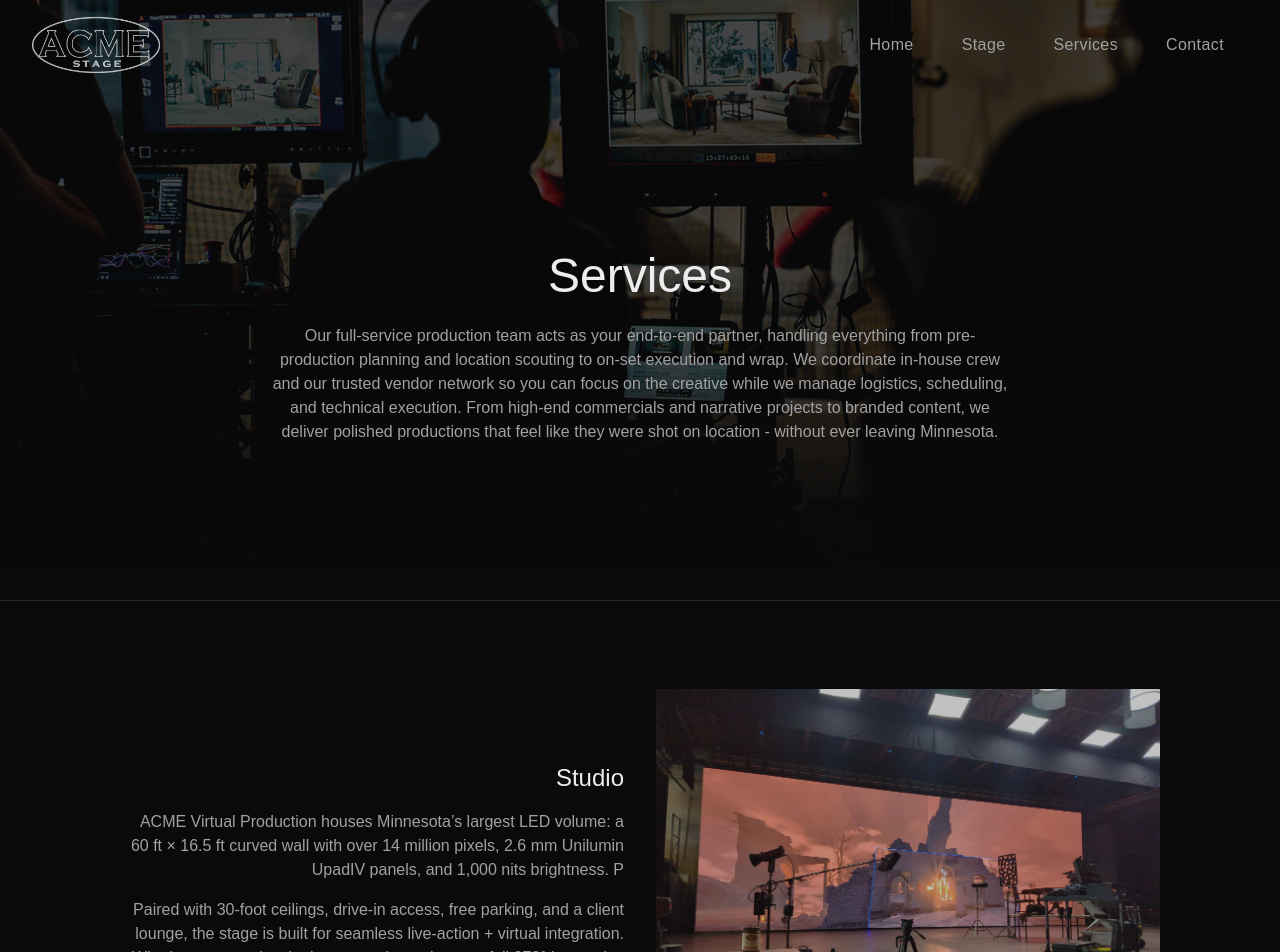
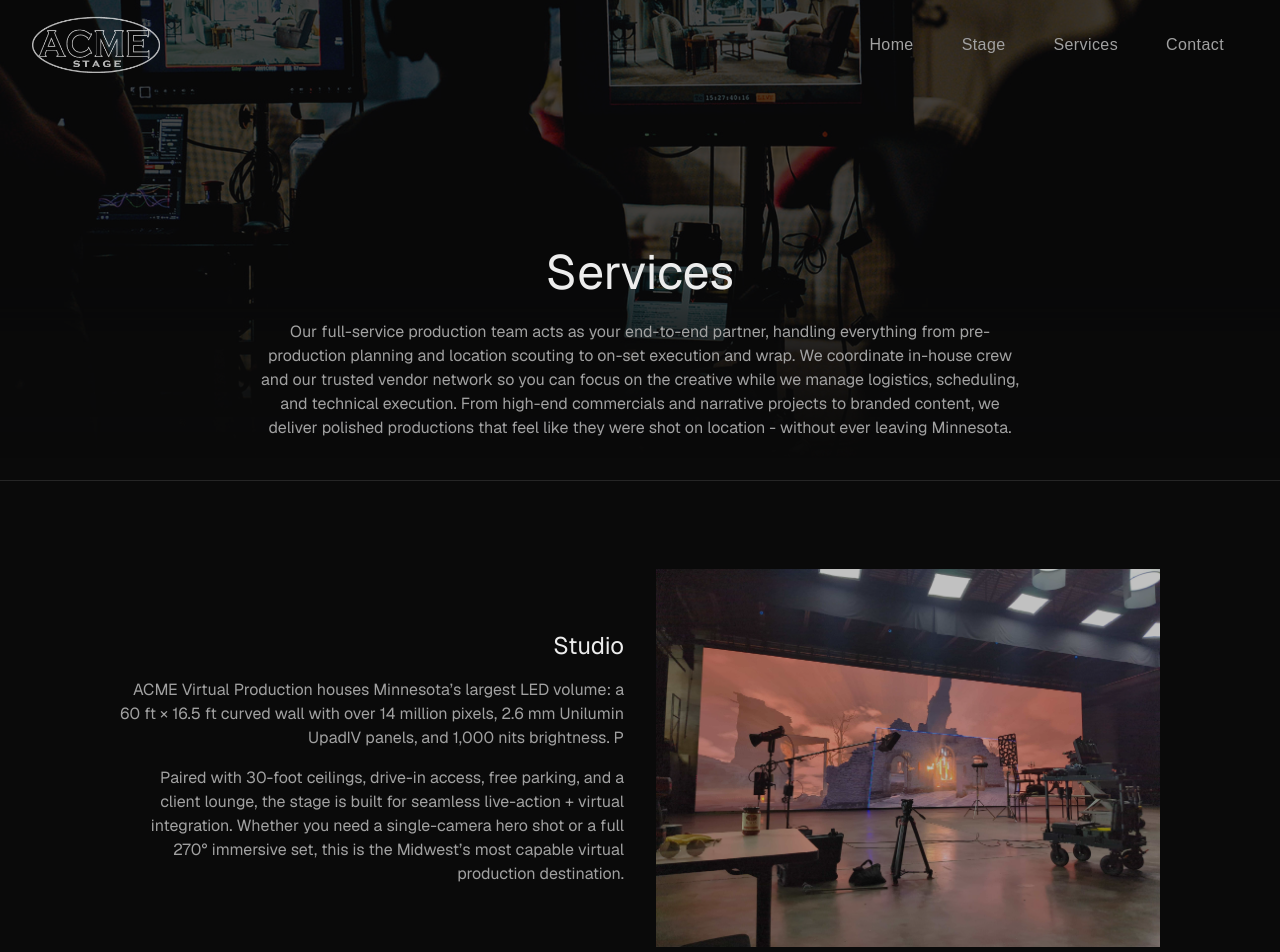
Before and after one commit to acmestagevp/acmevp-website, a Next.js app: page /services in a window 1280 px wide. Shown: the top 952 px of the page. Built offline with nearby package versions, Linux system fonts and the light colour scheme.

Commit message:
framer-motion first pass, fixed contact form dropdown

```diff
--- a/app/contact/page.tsx
+++ b/app/contact/page.tsx
@@ -1,7 +1,6 @@
 import ContentWrapper from "@/components/layout/ContentWrapper"
 import Section from "@/components/layout/Section"
-import { Content } from "next/font/google"
-import React from "react"
+import AnimateIn from "@/components/decoration/AnimateIn"
 
 const Contact = () => {
 	return (
@@ -9,25 +8,33 @@ const Contact = () => {
 			<ContentWrapper variant="wide">
 				<div className="min-h-[70vh] w-full flex flex-col md:flex-row">
 					<div className="flex flex-col justify-center md:items-end p-8 md:pl-16 md:w-2/5 text-center md:text-right text-balance">
+						<AnimateIn>
 							<h2 className="text-2xl mb-6">Let's build your world.</h2>
+						</AnimateIn>
+						<AnimateIn delay={0.2}>
 							<p className="mb-8 text-neutral-400">
-							Ready to step into the volume? Whether you're booking the 60ft wall or need a full VAD
-							environment, our team is ready to build with you.
+								Ready to step into the volume? Whether you're booking the 60ft wall or need a full
+								VAD environment, our team is ready to build with you.
 							</p>
+						</AnimateIn>
 
 						<div className="space-y-2">
+							<AnimateIn delay={0.3}>
 								<div>
 									<h4 className="text-sm text-neutral-400">Email</h4>
 									<p className="text-lg">
 										<a href="mailto:info@acmevp.com">info@acmevp.com</a>
 									</p>
 								</div>
+							</AnimateIn>
+							<AnimateIn delay={0.3}>
 								<div>
 									<h4 className="text-sm text-neutral-400">Phone</h4>
 									<p className="text-lg">
 										<a href="tel:6123850488">(612) 385-0488</a>
 									</p>
 								</div>
+							</AnimateIn>
 						</div>
 					</div>
 
@@ -53,7 +60,11 @@ const Contact = () => {
 
 							<div className="flex flex-col">
 								<label className="mb-2 text-sm ">Project Type</label>
-								<select className="border border-neutral-700 p-3 rounded focus:outline-none focus:border-blue-500 transition-colors">
+								<select
+									className="bg-neutral-950 text-neutral-200 border border-neutral-700 p-3 rounded
+               focus:outline-none focus:border-blue-500 transition-colors
+               appearance-none"
+								>
 									<option>Virtual Production / LED Volume</option>
 									<option>VAD / Unreal Engine Build</option>
 									<option>Post-Production</option>
--- a/app/layout.tsx
+++ b/app/layout.tsx
@@ -59,7 +59,7 @@ export default function RootLayout({
 				<div className="relative z-10 flex min-h-screen flex-col">
 					{/* <Background /> */}
 					<NavBar />
-					<main className="">{children}</main>
+					<main className="font-sans">{children}</main>
 					<Footer />
 					<Image
 						className="absolute inset-x-0 w-screen bottom-0 h-[50vh] pointer-events-none z-[-1] object-cover opacity-25 bg-mask-top"
--- a/app/services/page.tsx
+++ b/app/services/page.tsx
@@ -3,6 +3,7 @@ import ContentWrapper from "@/components/layout/ContentWrapper"
 import Content from "@/components/Content"
 import Section from "@/components/layout/Section"
 import Link from "next/link"
+import AnimateIn from "@/components/decoration/AnimateIn"
 
 const Services = () => {
 	return (
@@ -13,23 +14,29 @@ const Services = () => {
 				graphic="/images/services/services.jpg"
 				alt="BTS Photo of volume wall shoot at ACME Stage. Photo by Krizia Studios."
 			>
-				<ContentWrapper className="pt-56 pb-32">
+				<ContentWrapper className="pt-64 pb-12">
 					<div className="relative z-10 text-center">
+						<AnimateIn>
 							<h1 className="text-3xl md:text-5xl">Services</h1>
+						</AnimateIn>
+						<AnimateIn delay={0.25}>
 							<p className="mt-6 text-neutral-400 text-balance">
-							Our full-service production team acts as your end-to-end partner, handling everything
-							from pre-production planning and location scouting to on-set execution and wrap. We
-							coordinate in-house crew and our trusted vendor network so you can focus on the
-							creative while we manage logistics, scheduling, and technical execution. From high-end
-							commercials and narrative projects to branded content, we deliver polished productions
-							that feel like they were shot on location - without ever leaving Minnesota.
+								Our full-service production team acts as your end-to-end partner, handling
+								everything from pre-production planning and location scouting to on-set execution
+								and wrap. We coordinate in-house crew and our trusted vendor network so you can
+								focus on the creative while we manage logistics, scheduling, and technical
+								execution. From high-end commercials and narrative projects to branded content, we
+								deliver polished productions that feel like they were shot on location - without
+								ever leaving Minnesota.
 							</p>
+						</AnimateIn>
 					</div>
 				</ContentWrapper>
 			</Header>
 			<Section variant="custom" className="p-18" border>
 				<ContentWrapper variant="wide">
 					<Content graphic="/images/services/studio.jpg" isReversed={false}>
+						<AnimateIn>
 							<Link href="/stage">
 								<h2 className="text-2xl py-2">Studio</h2>
 							</Link>
@@ -41,17 +48,19 @@ const Services = () => {
 								</p>
 								<p className="py-2">
 									Paired with 30-foot ceilings, drive-in access, free parking, and a client lounge,
-								the stage is built for seamless live-action + virtual integration. Whether you need
-								a single-camera hero shot or a full 270° immersive set, this is the Midwest’s most
-								capable virtual production destination.
+									the stage is built for seamless live-action + virtual integration. Whether you
+									need a single-camera hero shot or a full 270° immersive set, this is the Midwest’s
+									most capable virtual production destination.
 								</p>
 							</div>
+						</AnimateIn>
 					</Content>
 				</ContentWrapper>
 			</Section>
 			<Section variant="custom" className="p-18" border>
 				<ContentWrapper variant="wide">
 					<Content graphic="/images/services/gear.png" isReversed={true}>
+						<AnimateIn>
 							<h2 className="text-2xl py-2">Gear</h2>
 							<div className="text-neutral-400">
 								<p className="py-2">
@@ -65,12 +74,14 @@ const Services = () => {
 									exactly as needed without the hassle of sourcing from multiple vendors.
 								</p>
 							</div>
+						</AnimateIn>
 					</Content>
 				</ContentWrapper>
 			</Section>
 			<Section variant="custom" className="p-18" border>
 				<ContentWrapper variant="wide">
 					<Content graphic="/images/services/vad.png" isReversed={false}>
+						<AnimateIn>
 							<h2 className="text-2xl py-2">Virtual Art Department</h2>
 							<div className="text-neutral-400">
 								<p className="py-2">
@@ -83,30 +94,34 @@ const Services = () => {
 									integration between practical elements and the LED wall.
 								</p>
 							</div>
+						</AnimateIn>
 					</Content>
 				</ContentWrapper>
 			</Section>
 			{/* <Section variant="custom" className="p-18" border>
 				<ContentWrapper variant="wide">
 					<Content graphic="/images/content-1-1.png" isReversed={true}>
+						<AnimateIn>
 							<h2 className="text-2xl py-2">Education</h2>
 							<div className="text-neutral-400">
 								<p className="py-2">
 									We don’t just run the stage — we make sure your team gets the most out of it.
 								</p>
 								<p className="py-2">
-								Hands-on demo nights, private workshops, and quick-reference guides cover everything
-								from basic LED workflows to advanced nDisplay and camera tracking. Whether you’re
-								new to virtual production or a seasoned DP, these sessions turn “first time on a
-								volume” into “nailed it on take one.”
+									Hands-on demo nights, private workshops, and quick-reference guides cover
+									everything from basic LED workflows to advanced nDisplay and camera tracking.
+									Whether you’re new to virtual production or a seasoned DP, these sessions turn
+									“first time on a volume” into “nailed it on take one.”
 								</p>
 							</div>
+						</AnimateIn>
 					</Content>
 				</ContentWrapper>
 			</Section> */}
 			<Section variant="custom" className="p-18" border>
 				<ContentWrapper variant="wide">
 					<Content graphic="/images/services/post.png" isReversed={true}>
+						<AnimateIn>
 							<h2 className="text-2xl py-2">Post-Production</h2>
 							<div className="text-neutral-400">
 								<p className="py-2">
@@ -114,11 +129,12 @@ const Services = () => {
 									extensions, final compositing, and client-ready files.
 								</p>
 								<p className="py-2">
-								Direct access to the original Unreal assets and on-set data means perfect continuity
-								and faster turnarounds — from quick commercial deliverables to full narrative
-								finishing.
+									Direct access to the original Unreal assets and on-set data means perfect
+									continuity and faster turnarounds — from quick commercial deliverables to full
+									narrative finishing.
 								</p>
 							</div>
+						</AnimateIn>
 					</Content>
 				</ContentWrapper>
 			</Section>
--- a/components/Content.tsx
+++ b/components/Content.tsx
@@ -1,5 +1,7 @@
 import React from "react"
 import Image from "next/image"
+import AnimateIn from "./decoration/AnimateIn"
+
 interface ContentProps {
 	graphic: string
 	basis?: string
@@ -22,6 +24,7 @@ const Content: React.FC<ContentProps> = ({
 				{children}
 			</div>
 			<div className={`flex-1 p-${padding} ${isReversed ? "lg:order-1" : "lg:order-2"}`}>
+				<AnimateIn delay={0.25}>
 					<Image
 						className={`opacity-75 hover:opacity-100 ease-in-out duration-200`}
 						width={1080}
@@ -29,6 +32,7 @@ const Content: React.FC<ContentProps> = ({
 						src={graphic}
 						alt={graphic}
 					/>
+				</AnimateIn>
 			</div>
 		</div>
 	)
--- /dev/null
+++ b/components/decoration/AnimateIn.tsx
@@ -0,0 +1,32 @@
+"use client"
+
+import { motion, MotionProps } from "framer-motion"
+import { ReactNode } from "react"
+
+interface AnimateInProps extends MotionProps {
+	children: ReactNode
+	className?: string
+	delay?: number // optional stagger
+	y?: number // how far it slides up (default 60)
+}
+
+const AnimateIn = ({ children, className = "", delay = 0, y = 60, ...props }: AnimateInProps) => {
+	return (
+		<motion.div
+			initial={{ opacity: 0, y }}
+			whileInView={{ opacity: 1, y: 0 }}
+			viewport={{ once: true, margin: "-80px 0px" }} // starts animating a bit before fully in view
+			transition={{
+				duration: 0.5,
+				ease: "easeOut",
+				delay,
+			}}
+			className={className}
+			{...props} // lets you override anything if needed
+		>
+			{children}
+		</motion.div>
+	)
+}
+
+export default AnimateIn
--- a/components/ui/Header.tsx
+++ b/components/ui/Header.tsx
@@ -17,7 +17,7 @@ const Header: React.FC<HeaderProps> = ({
 	alt = "ACME Virtual Production",
 }) => {
 	const variants = {
-		default: "h-[75vh]",
+		default: "h-[60vh]",
 		half: "h-[50vh]",
 		full: "h-screen",
 	}
--- a/package.json
+++ b/package.json
@@ -9,6 +9,7 @@
     "lint": "eslint"
   },
   "dependencies": {
+    "framer-motion": "^12.38.0",
     "next": "16.1.6",
     "react": "19.2.3",
     "react-dom": "19.2.3"
```
Also changed, not shown: app/page.tsx (+23 -10 lines), app/stage/page.tsx (+25 -6 lines), 1 other file (tests, documents, lock files or other folders). Lines whose indentation alone changed are shown as unchanged.
